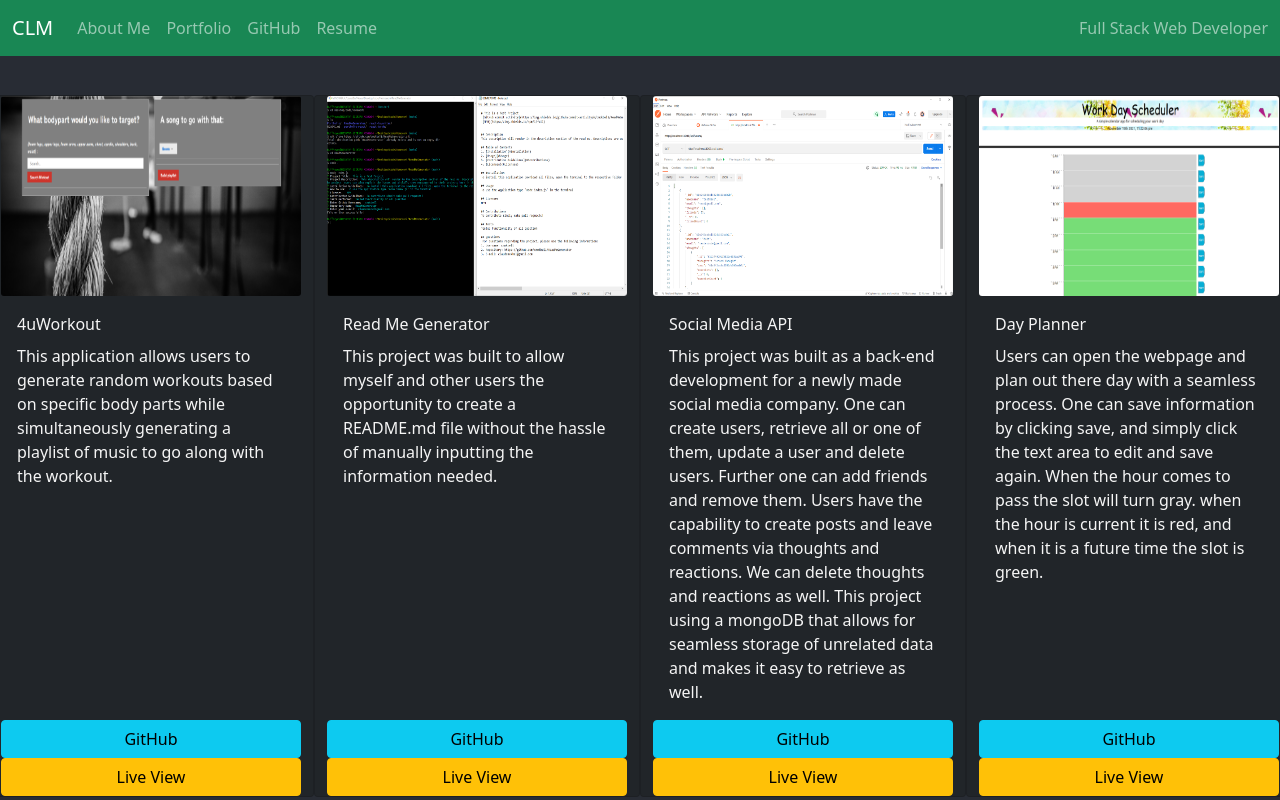
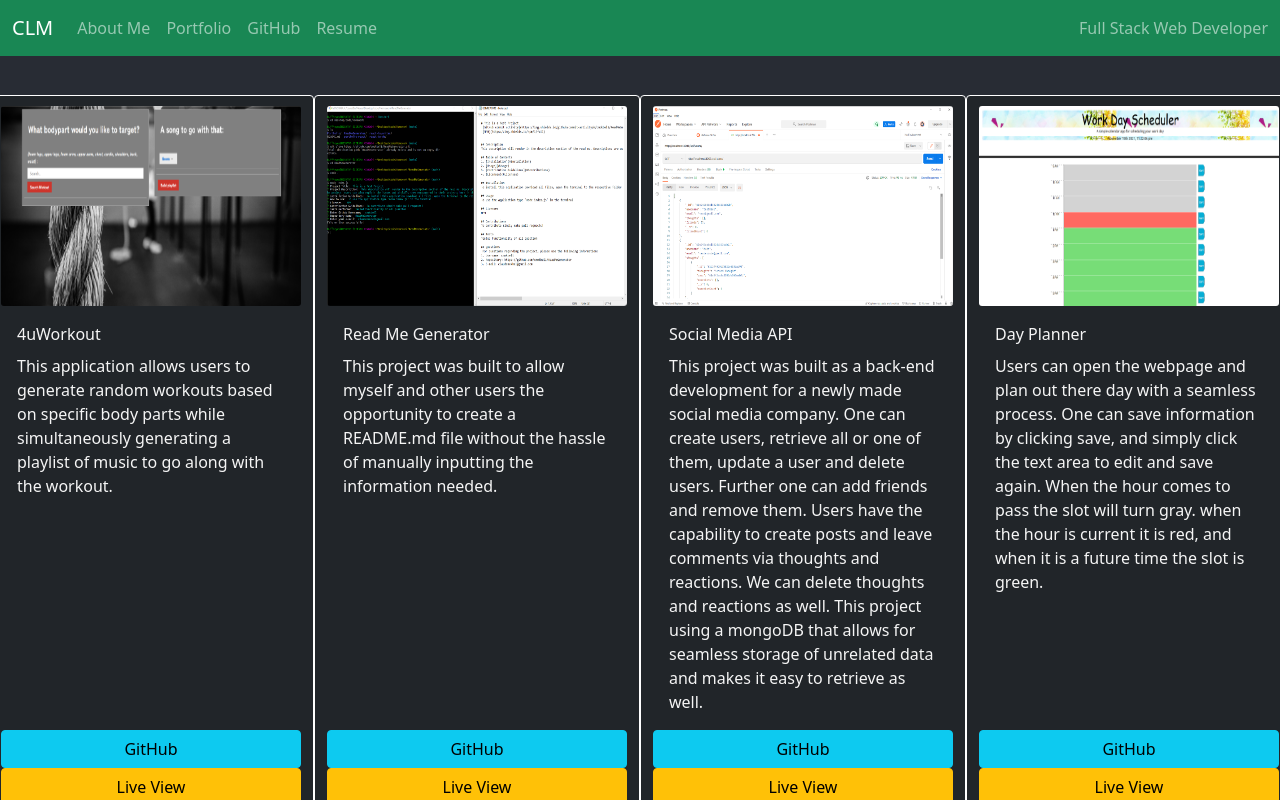
Before and after one commit to cmokbel1/cmokbel1.github.io, a React (Create React App) app: page / in a window 1280 px wide. Both pictures are taken after a click on the link "Portfolio". Shown: the top 800 px of the page. Built offline with nearby package versions, Linux system fonts and the light colour scheme.

Commit message:
local save

```diff
--- a/src/App.css
+++ b/src/App.css
@@ -65,3 +65,8 @@ main {
   color: whitesmoke;
   align-items: center;
 }
+
+.white-border {
+  border: 1px solid #FFF !important;
+  padding: 10px
+}
--- a/src/components/Project/ProjCard.js
+++ b/src/components/Project/ProjCard.js
@@ -8,7 +8,7 @@ const ProjCard = (props) => {
   const { project } = props;
   return (
     <>
-      <Card border="light" color="dark" className="col-sm-3 mb-4">
+      <Card border="light" color="dark" className="col-sm-3 mb-4 white-border">
         <CardImg variant="top" src={project.img} height="200px" width="100%" />
         <CardBody>
           <CardTitle>{project.title}</CardTitle>
```
